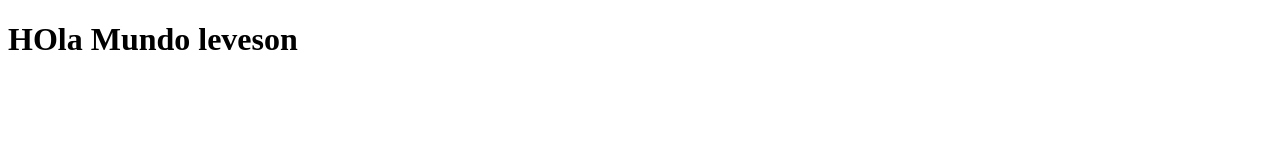
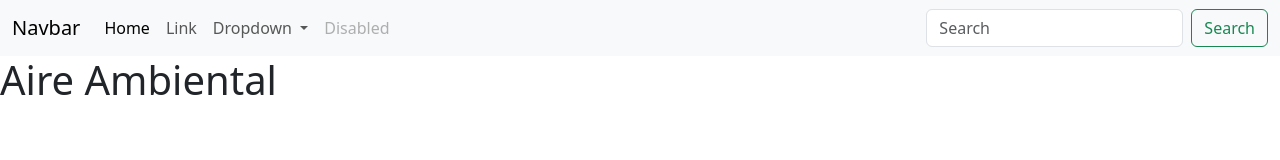
Before and after one commit to conejonegro/aire-ambiental, a website: page index.html in a window 1280 px wide. Drawn offline with Linux system fonts and the light colour scheme.

Commit message:
archivos agregados

```diff
--- a/index.html
+++ b/index.html
@@ -3,9 +3,50 @@
 <head>
     <meta charset="UTF-8">
     <meta name="viewport" content="width=device-width, initial-scale=1.0">
-    <title>Document</title>
+    <link rel="stylesheet" href="css/bootstrap/bootstrap.min.css">
+    <script src="/js/bootstrap.min.js"></script>
+    <title>Aire Ambiental</title>
 </head>
 <body>
-    <h1>HOla Mundo leveson</h1>
+    <nav class="navbar navbar-expand-lg bg-body-tertiary">
+        <div class="container-fluid">
+          <a class="navbar-brand" href="#">Navbar</a>
+          <button class="navbar-toggler" type="button" data-bs-toggle="collapse" data-bs-target="#navbarSupportedContent" aria-controls="navbarSupportedContent" aria-expanded="false" aria-label="Toggle navigation">
+            <span class="navbar-toggler-icon"></span>
+          </button>
+          <div class="collapse navbar-collapse" id="navbarSupportedContent">
+            <ul class="navbar-nav me-auto mb-2 mb-lg-0">
+              <li class="nav-item">
+                <a class="nav-link active" aria-current="page" href="#">Home</a>
+              </li>
+              <li class="nav-item">
+                <a class="nav-link" href="#">Link</a>
+              </li>
+              <li class="nav-item dropdown">
+                <a class="nav-link dropdown-toggle" href="#" role="button" data-bs-toggle="dropdown" aria-expanded="false">
+                  Dropdown
+                </a>
+                <ul class="dropdown-menu">
+                  <li><a class="dropdown-item" href="#">Action</a></li>
+                  <li><a class="dropdown-item" href="#">Another action</a></li>
+                  <li><hr class="dropdown-divider"></li>
+                  <li><a class="dropdown-item" href="#">Something else here</a></li>
+                </ul>
+              </li>
+              <li class="nav-item">
+                <a class="nav-link disabled" aria-disabled="true">Disabled</a>
+              </li>
+            </ul>
+            <form class="d-flex" role="search">
+              <input class="form-control me-2" type="search" placeholder="Search" aria-label="Search">
+              <button class="btn btn-outline-success" type="submit">Search</button>
+            </form>
+          </div>
+        </div>
+      </nav>
+      <section>
+        <h1>Aire Ambiental</h1>
+      </section>
+
 </body>
 </html>
```
Also changed, not shown: css/bootstrap/bootstrap.min.css (added), css/index.css (added), js/bootstrap.min.js (added).
